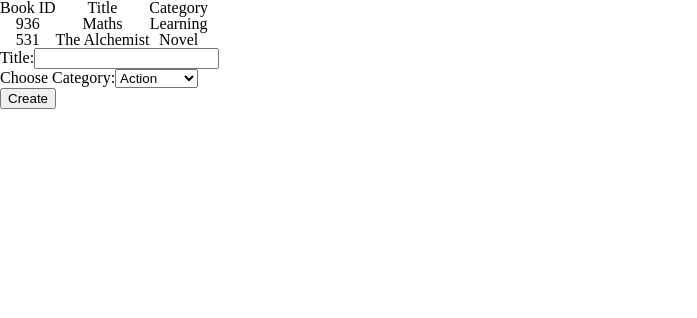
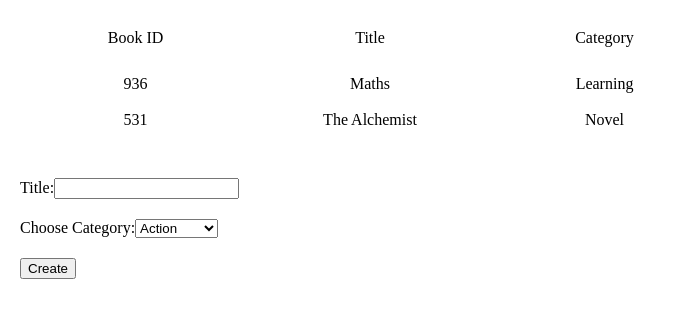
Before and after one commit to patrikis-angelos/Bookstore, a React (Create React App) app: page / in a window 1280 px wide. Shown: the top 318 px of the page, without its empty margins (0-697 px from the left). Built offline with nearby package versions, Linux system fonts and the light colour scheme.

Commit message:
Add basic styling

```diff
--- a/src/components/Book.js
+++ b/src/components/Book.js
@@ -4,7 +4,7 @@ import PropTypes from 'prop-types';
 const Book = (props) => {
   const { book } = props;
   return (
-    <tr>
+    <tr className="row">
       <th>{book.id}</th>
       <th>{book.title}</th>
       <th>{book.category}</th>
--- a/src/containers/BooksForm.js
+++ b/src/containers/BooksForm.js
@@ -6,20 +6,18 @@ const BooksForm = () => {
     <option key={option} value={option}>{option}</option>
   ));
   return (
-    <form>
-      <label htmlFor="title">
+    <form className="createBook">
+      <label className="formField" htmlFor="title">
         Title:
         <input id="title" type="text" />
       </label>
-      <br />
-      <label htmlFor="categories">
+      <label className="formField" htmlFor="categories">
         Choose Category:
         <select id="categories">
           {options}
         </select>
       </label>
-      <br />
-      <input type="submit" value="Create" />
+      <input className="formField" type="submit" value="Create" />
     </form>
   );
 };
--- a/src/containers/BooksList.js
+++ b/src/containers/BooksList.js
@@ -11,9 +11,9 @@ const BooksList = (props) => {
   ));
 
   return (
-    <table>
+    <table className="table">
       <tbody>
-        <tr>
+        <tr className="row headers">
           <th>Book ID</th>
           <th>Title</th>
           <th>Category</th>
--- a/src/index.js
+++ b/src/index.js
@@ -3,8 +3,9 @@ import ReactDOM from 'react-dom';
 import { Provider } from 'react-redux';
 import { createStore } from 'redux';
 import App from './components/App';
+import rootReducer from './reducers/index';
 import './styles/reset.css';
-import rootReducer from './reducers/index';
+import './styles/styles.css';
 
 const state = {
   books: [
--- /dev/null
+++ b/src/styles/styles.css
@@ -0,0 +1,34 @@
+.table {
+  margin-left: 20px;
+  margin-top: 20px;
+  min-width: 700px;
+  max-width: 1200px;
+  width: 50%;
+}
+
+.row {
+  display: flex;
+  justify-content: space-between;
+}
+
+.row th {
+  width: 33%;
+  padding: 10px;
+}
+
+.createBook {
+  margin-left: 20px;
+  margin-top: 40px;
+}
+
+.formField {
+  display: block;
+}
+
+.formField:not(:first-child) {
+  margin-top: 20px;
+}
+
+.headers {
+  margin-bottom: 10px;
+}
```
